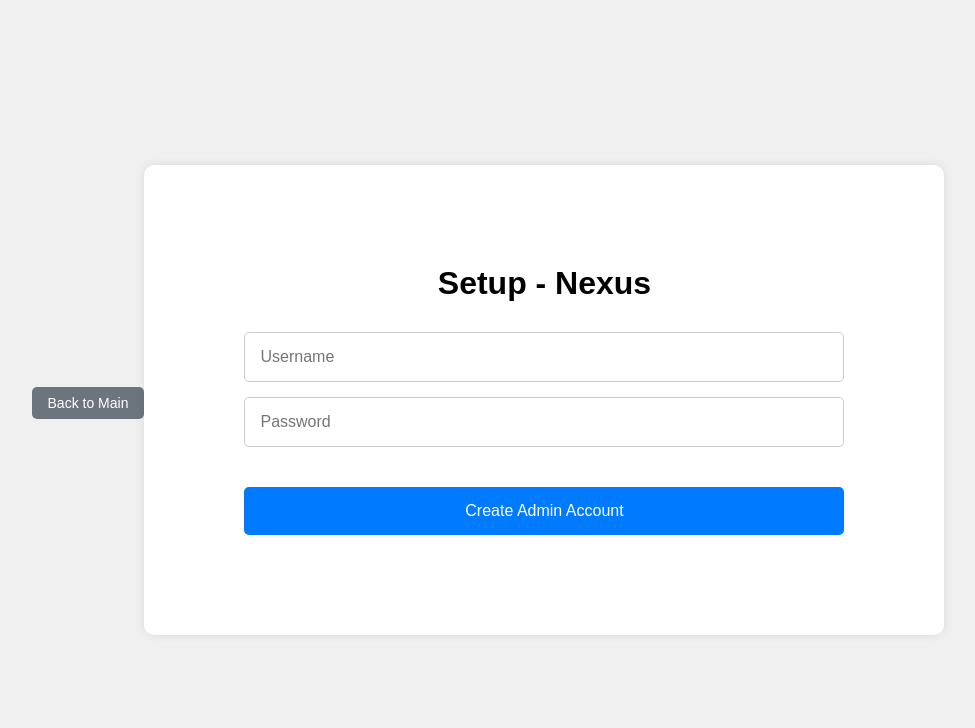
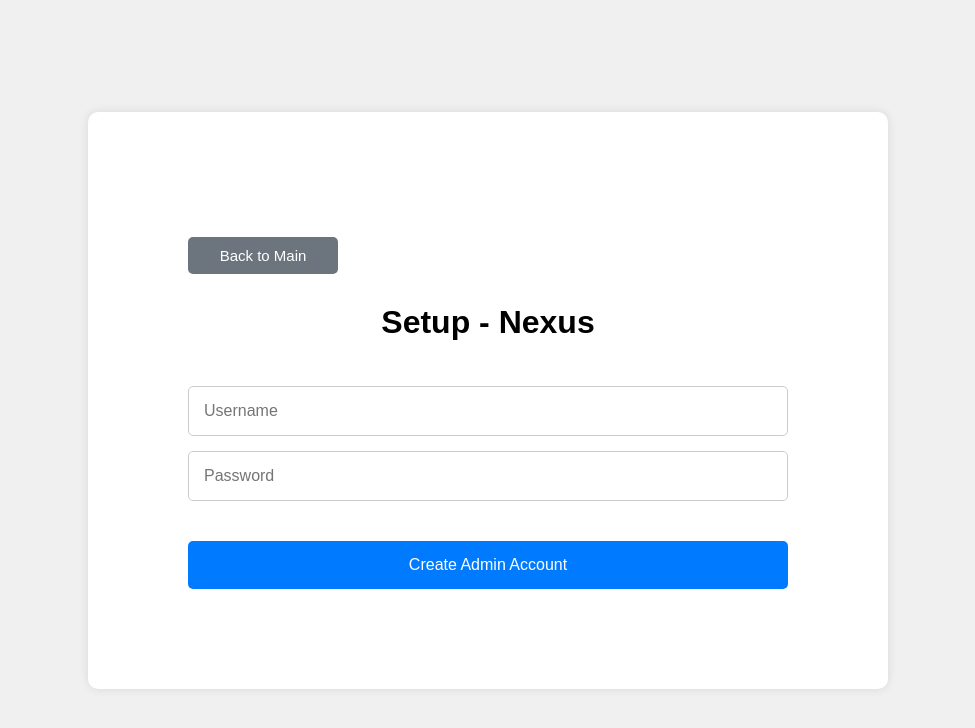
Before and after one commit to ant253/Nexus-Home-Hub, a plain HTML site: page public/setup.html in a window 1280 px wide. Shown: the whole page, without its empty margins (152-1127 px from the left). Drawn offline with Linux system fonts and the light colour scheme.

Commit message:
small changes to setup.html and styles.css

```diff
--- a/public/setup.html
+++ b/public/setup.html
@@ -8,8 +8,8 @@
   <link rel="stylesheet" href="styles.css">
 </head>
 <body>
-  <button class="nav-button" onclick="window.location.href='/'">Back to Main</button>
   <div class="container">
+    <button class="nav-button" onclick="window.location.href='/'">Back to Main</button>
     <h1>Setup - Nexus</h1>
     <div id="error-message" class="error-message"></div>
     <form id="setupForm">
--- a/public/styles.css
+++ b/public/styles.css
@@ -17,6 +17,9 @@
     max-width: 800px;
     min-width: 300px;
     box-sizing: border-box;
+    display: flex;
+    flex-direction: column;
+    align-items: center;
 }
 
 input {
@@ -72,20 +75,24 @@
     }
 }
 
-/* Add these new styles */
 .nav-button {
-    padding: 8px 16px;
+    padding: 10px 20px;
     border: none;
     border-radius: 5px;
     background-color: #6c757d;
     color: white;
     cursor: pointer;
-    font-size: 14px;
+    font-size: 15px;
     transition: background-color 0.2s;
-    width: auto;
-    margin-bottom: 20px;
+    width: 150px;
+    margin-bottom: 30px;
+    align-self: flex-start;
 }
 
 .nav-button:hover {
     background-color: #545b62;
 }
+
+form {
+    width: 100%;
+}
```
